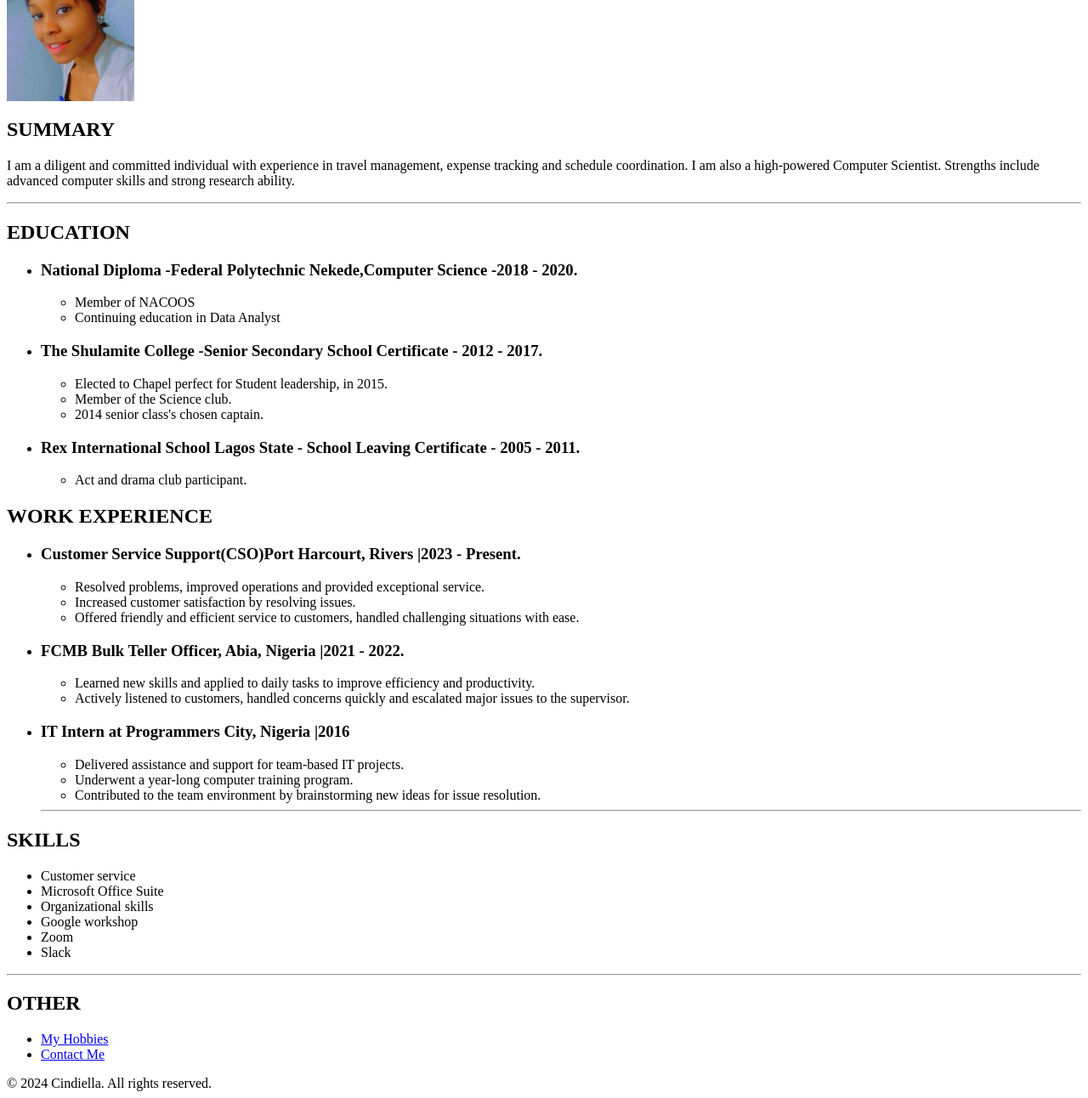
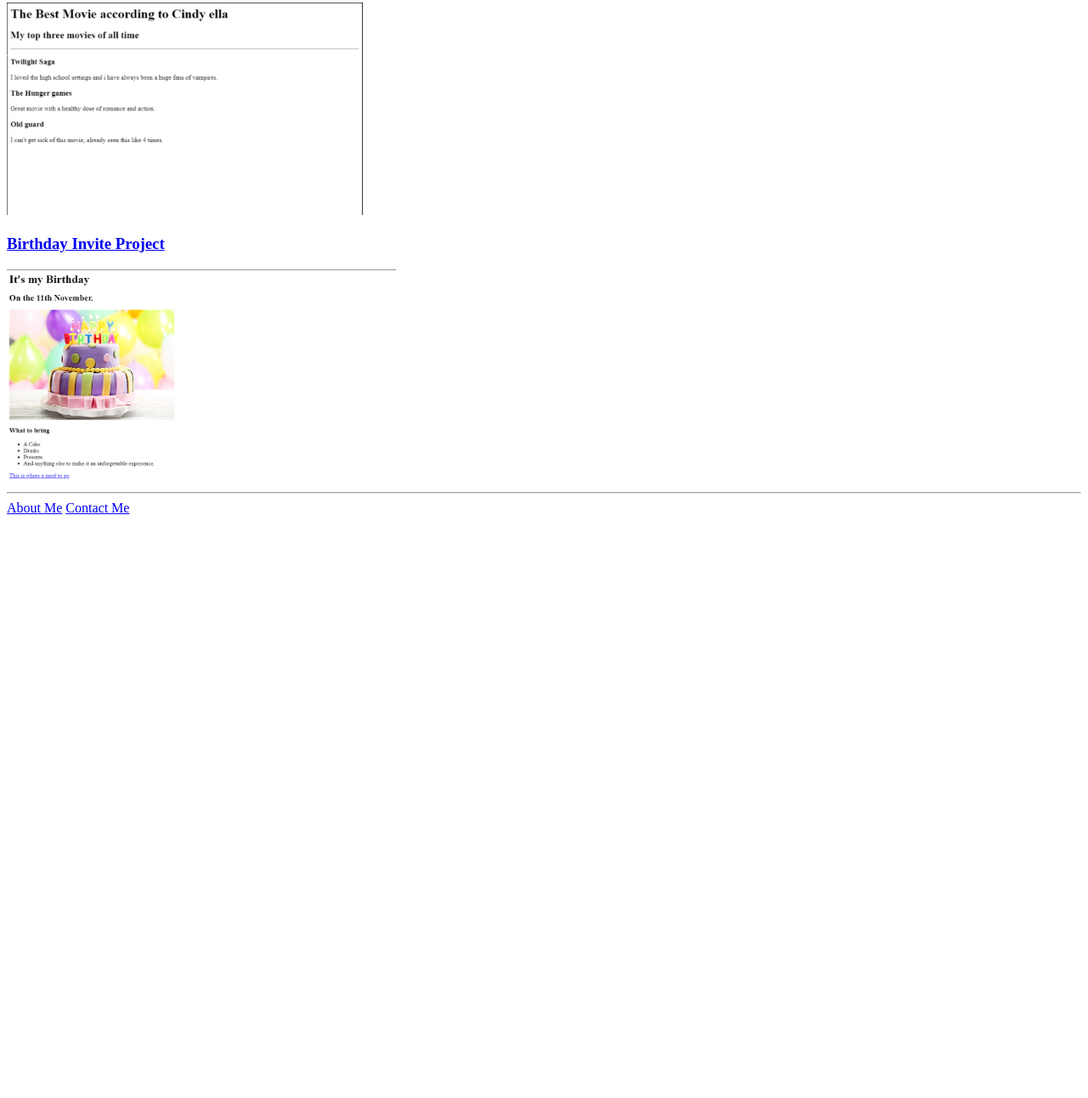
Before and after one commit to Ijcynthia/Html-Portfolio, a plain HTML site: page index.html in a window 1280 px wide. Shown: the part 185-1477 px from the top of the page at 85% size. After the commit the page ends 800 px from the top, so only its background shows below. Drawn offline with Linux system fonts and the light colour scheme.

Commit message:
Add files via upload

```diff
--- a/index.html
+++ b/index.html
@@ -1,86 +1,22 @@
-<DOCTYPE html>
-    <html lang="en">
+<!DOCTYPE html>
+<html lang="en">
 
     <head>
         <meta charset="UTF-8">
-        <title>My Resume</title>
+        <title>Cindi's Portfolio</title>
     </head>
-    <body>
-        <h1>IJEOMA CYNTHIA EKWOMADU</h1>
-        <h2>07064173449</h2>
-        <h3>ekwomaducynthia6@gmail.com</h3>
-        <img src="./profile.png.jpg" height="150" alt="My Profile Photo"/>
-        <h2>SUMMARY</h2>
-        <p>I am a diligent and committed individual with experience in travel management, expense tracking and schedule coordination.
-            I am also a high-powered Computer Scientist. Strengths include advanced computer skills and strong research ability.
-        </p>
-        <hr/>
-        <h2>EDUCATION</h2>
-        <ul>
-            <li>
-                <h3>National Diploma -Federal Polytechnic Nekede,Computer Science -2018 - 2020.</h3>
-                <ul>
-                    <li>Member of NACOOS</li>
-                    <li>Continuing education in Data Analyst</li>
-                </ul>
-            </li>
-            <li>
-                <h3>The Shulamite College -Senior Secondary School Certificate - 2012 - 2017.</h3>
-                <ul>
-                    <li>Elected to Chapel perfect for Student leadership, in 2015.</li>
-                    <li>Member of the Science club.</li>
-                    <li>2014 senior class's chosen captain.</li>
-                </ul>
-            </li>
-            <li><h3>Rex International School Lagos State - School Leaving Certificate - 2005 - 2011.</h3>
-                <ul>
-                    <li>Act and drama club participant.</li>
-                </ul>
-            </li>
-        </ul>
-        <h2>WORK EXPERIENCE</h2>
-        <ul>
-            <li>
-                <h3>Customer Service Support(CSO)Port Harcourt, Rivers |2023 - Present.</h3>
-                <ul>
-                    <li>Resolved problems, improved operations and provided exceptional service.</li>
-                    <li>Increased customer satisfaction by resolving issues.</li>
-                    <li>Offered friendly and efficient service to customers, handled challenging situations with ease.</li>
-                </ul>
-            </li>
-            <li><h3>FCMB Bulk Teller Officer, Abia, Nigeria |2021 - 2022.</h3>
-                <ul>
-                    <li>Learned new skills and applied to daily tasks to improve efficiency and productivity.</li>
-                    <li>Actively listened to customers, handled concerns quickly and escalated major issues to the supervisor.</li>
-                </ul>
-            </li>
-            <li>
-                <h3>IT Intern at Programmers City, Nigeria |2016 </h3>
-                <ul>
-                    <li>Delivered assistance and support for team-based IT projects.</li>
-                    <li>Underwent a year-long computer training program.</li>
-                    <li>Contributed to the team environment by brainstorming new ideas for issue resolution.</li>
-                </ul>
-            </li>
-            <hr/>
-        </ul>
-        <h2>SKILLS</h2>
-            <ul>
-                <li>Customer service</li>
-                <li>Microsoft Office Suite</li>
-                <li>Organizational skills</li>
-                <li>Google workshop</li>
-                <li>Zoom</li>
-                <li>Slack</li>
-            </ul>
-            <hr/>
-        <h2>OTHER</h2>
-        <ul>
-            <li><a href="./Public/My Hobbies.html"> My Hobbies </a> </li>
-            <li><a href="./Public/Contact me.html"> Contact Me </a> </li>
-        </ul>
-    <footer>© 2024 Cindiella. All rights reserved.</footer>
 
 
-    </body>
-    </html>
+<body>
+<h1>Cindi Ella's Portfolio</h1>
+<h2>I'm a Web Devloper</h2>
+<hr/>
+<h3><a href="./public/movie-ranking.html">Movie Ranking Project</a></h3>
+<img src="./assets/images/cindi's movie-ranking.png" height="250" alt="A screenshot of my work on movie ranking.">
+<h3><a href="./public/birthday-invite.html">Birthday Invite Project</a></h3>
+<img src="./assets/images/cindi's birthday-invite.png" height="250" alt="A screenshot of my work on birthday invite.">
+<hr/>
+<a href="./public/about.html">About Me</a>
+<a href="./public/contact.html">Contact Me</a>
+</body>
+</html>
```
